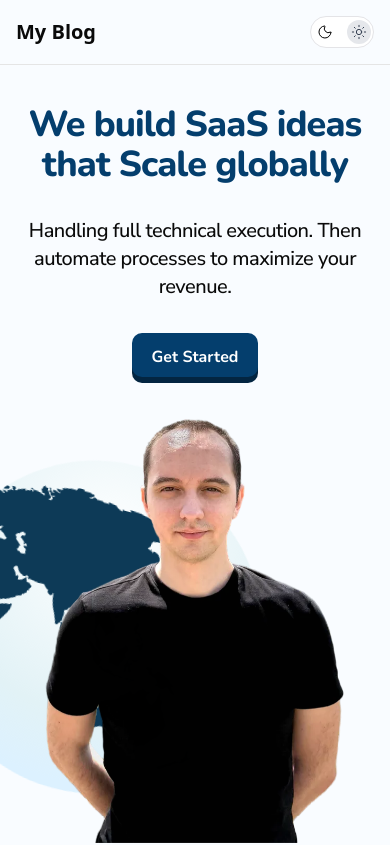
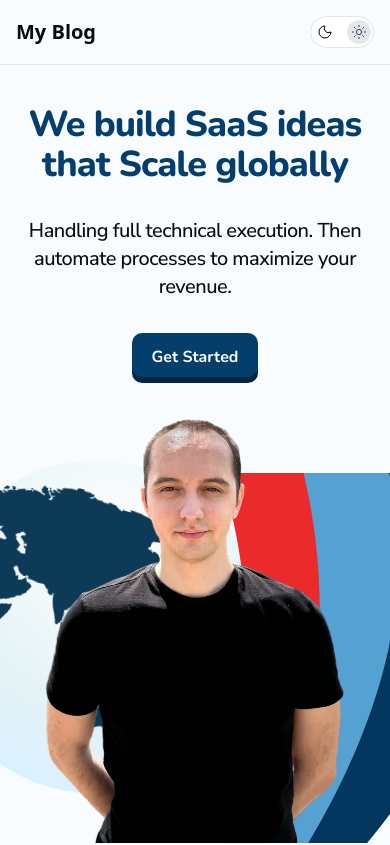
Before and after one commit to scalipsum/vladbi-website, a Next.js app: page / in a window 390 px wide. Shown: the top 845 px of the page. Built offline with nearby package versions, Linux system fonts and the light colour scheme; no server answers.

Commit message:
Add stripes back in

```diff
--- a/src/components/blocks/Hero.tsx
+++ b/src/components/blocks/Hero.tsx
@@ -60,7 +60,7 @@ export default function Hero() {
 					height={813}
 					className="relative w-[300px] lg:w-[350px] xl:w-[430px] lg:mr-12 z-20 mt-10 md:mt-20"
 				/>
-				<Stripes className="absolute md:top-0 md:right-0 z-0 -right-28 top-24 opacity-100 hidden md:block" />
+				<Stripes className="absolute md:top-0 md:right-0 z-0 -right-28 top-24 opacity-100" />
 			</div>
 		</section>
 	);
```
